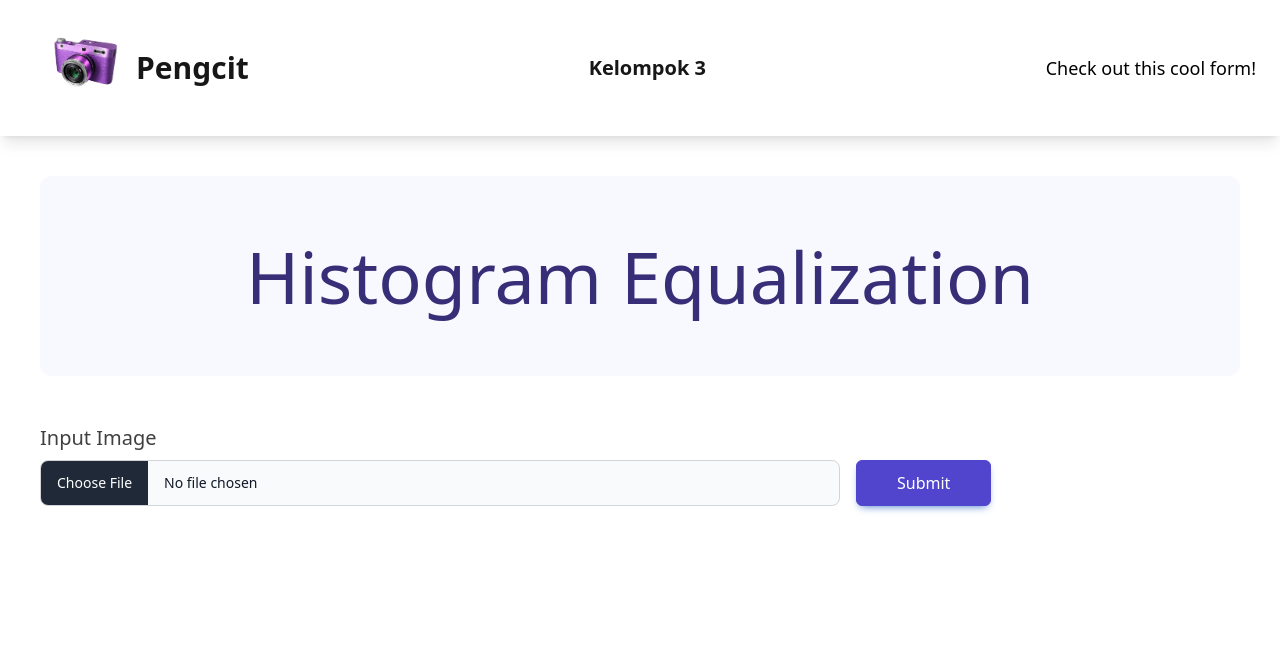
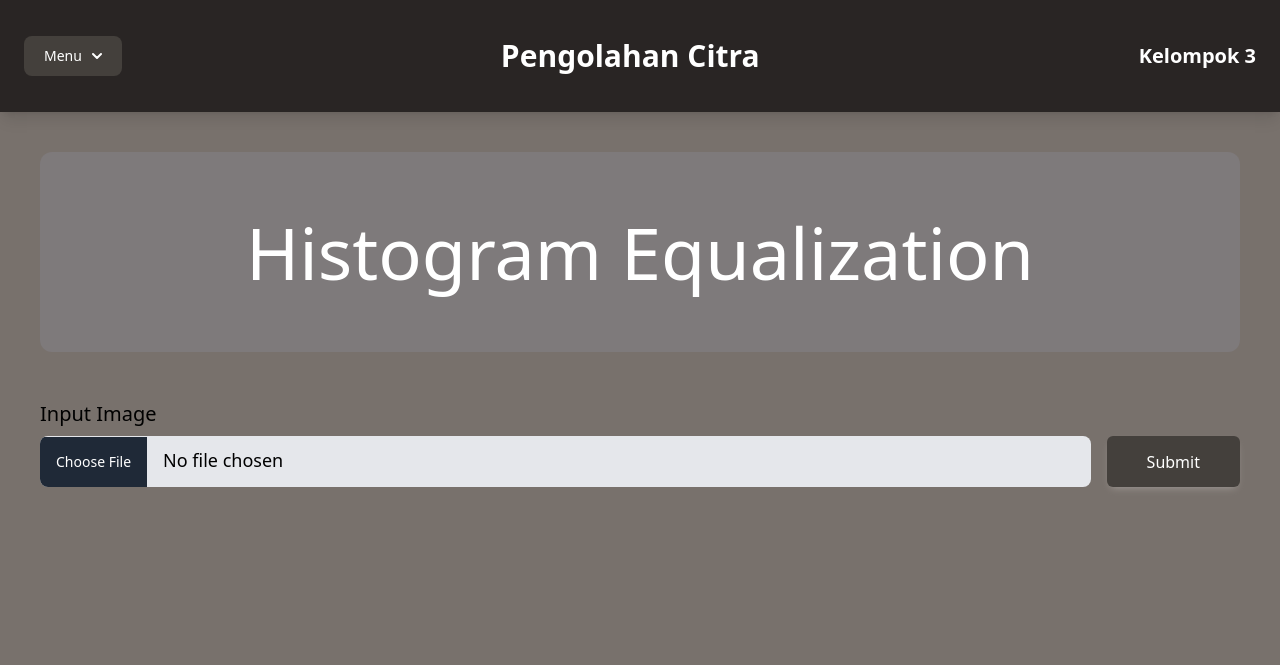
Before and after one commit to fatiyaquzza/Pengcit_Tugas1, a Flask app: page / in a window 1280 px wide. Shown: the top 665 px of the page. Run offline with Flask 3, Linux system fonts and the light colour scheme; style sheets or scripts are compiled from the project's sources; some libraries are stand-ins or nearby versions.

Commit message:
feat : mengedit navbar

```diff
--- a/app.py
+++ b/app.py
@@ -11,7 +11,7 @@ upload_folder = os.path.join('static', 'uploads')
 app.config['UPLOAD'] = upload_folder
 
 @app.route('/', methods=['GET', 'POST'])
-def upload_file():
+def histogram_equ():
     if request.method == 'POST':
         file = request.files['img']
         filename = secure_filename(file.filename)
@@ -78,33 +78,48 @@ def upload_file():
 
     return render_template('index.html')
 
+def edge_detection(img):
+    # Menerapkan deteksi tepi menggunakan algoritma Canny
+    edges = cv2.Canny(img, 100, 200)  # Anda dapat mengatur threshold sesuai kebutuhan
 
-@app.route('/blur', methods=['GET', 'POST'])
+    # Menyimpan gambar hasil deteksi tepi ke folder "static/uploads"
+    edge_image_path = os.path.join(app.config['UPLOAD'], 'edge_detected.jpg')
+    cv2.imwrite(edge_image_path, edges)
+
+    # Menghitung histogram untuk gambar hasil deteksi tepi
+    hist_edge = cv2.calcHist([edges], [0], None, [256], [0, 256])
+
+    # Normalisasi histogram
+    hist_edge /= hist_edge.sum()
+
+    # Simpan histogram hasil deteksi tepi sebagai gambar PNG
+    hist_edge_image_path = os.path.join(app.config['UPLOAD'], 'histogram_edge.png')
+    plt.figure()
+    plt.title("Edge Detection Histogram")
+    plt.xlabel("Value")
+    plt.ylabel("Frequency")
+    plt.plot(hist_edge, color='gray', label='Edge')
+    plt.legend()
+    plt.savefig(hist_edge_image_path)
+
+    return edge_image_path, hist_edge_image_path
+
+@app.route('/edge', methods=['GET', 'POST'])
 def blurWajah():
     if request.method == 'POST':
-            file = request.files['img']
-            filename = secure_filename(file.filename)
-            file.save(os.path.join(app.config['UPLOAD'], filename))
-            img_path = os.path.join(app.config['UPLOAD'], filename)
+        file = request.files['img']
+        filename = secure_filename(file.filename)
+        file.save(os.path.join(app.config['UPLOAD'], filename))
+        img_path = os.path.join(app.config['UPLOAD'], filename)
 
-            # Membaca gambar dengan OpenCV
-            img = cv2.imread(img_path)
+        # Membaca gambar dengan OpenCV
+        img = cv2.imread(img_path)
 
-            gray = cv2.cvtColor(img, cv2.COLOR_BGR2GRAY)
-            face_cascade = cv2.CascadeClassifier(cv2.data.haarcascades + 'haarcascade_frontalface_default.xml')
-            faces = face_cascade.detectMultiScale(gray, scaleFactor=1.3, minNeighbors=5, minSize=(30, 30))
+        # Memanggil fungsi edge_detection
+        edge_image_path, hist_edge_image_path = edge_detection(img)
 
-            for (x, y, w, h) in faces:
-                face_roi = img[y:y + h, x:x + w]
-                face_roi = cv2.GaussianBlur(face_roi, (23, 23), 30)
-                img[y:y + face_roi.shape[0], x:x + face_roi.shape[1]] = face_roi
+        return render_template('blur.html', img=img_path, edge=edge_image_path, histogram_edge=hist_edge_image_path)
 
-            # Simpan foto hasilnya
-            output_filename = 'hasil_blur.jpg'
-            cv2.imwrite(output_filename, img)
-
-            return render_template('blur.html', img=img_path, result_filename=output_filename)
-    # show the form, it wasn't submitted
     return render_template('blur.html')
 
 
--- a/templates/blur.html
+++ b/templates/blur.html
@@ -47,11 +47,11 @@
           </div>
 
           <div>
-            {% if result_filename %}
+            {% if edge %}
             <h4 class="text-center font-medium text-2xl text-gray-600 mb-6">
               Histogram Awal
             </h4>
-            <img src="{{ result_filename }}" class="w-[500px]" />
+            <img src="{{ edge }}" class="w-[500px]" />
             {% endif %}
           </div>
         </div>
--- a/templates/index.html
+++ b/templates/index.html
@@ -2,44 +2,59 @@
 <html lang="en">
   <head>
     <meta charset="UTF-8" />
-    <title>HOME PAGE</title>
+    <title>Histogram Equalization</title>
     <link rel="stylesheet" href="/static/css/main.css" />
+    <link rel="preconnect" href="https://fonts.googleapis.com">
+<link rel="preconnect" href="https://fonts.gstatic.com" crossorigin>
+<link href="https://fonts.googleapis.com/css2?family=Poppins:wght@300;400;500;700;800&display=swap" rel="stylesheet">
   </head>
 
-  <body class="text-lg bg">
+  <body class="text-lg bg-stone-500 font-Poppins">
+
     <nav
-      class=" flex w-full flex-wrap items-center justify-between bg-white py-3 shadow-lg mb-10 sticky top-0"
+      class=" flex w-full flex-wrap items-center justify-between bg-stone-800 text-white py-3 shadow-lg mb-10 sticky top-0"
     >
       <div
-        class="flex w-full flex-wrap items-center justify-between px-3 lg:px-6"
+        class="flex w-full flex-wrap items-center justify-between px-6 py-6 lg:px-6"
       >
-        <div class="flex items-center my-auto">
-          <img src="/static/img/logo.png" alt="logo" class="w-28">
-        <h3
-          class="text-neutral-900 hover:text-gray-900 focus:text-neutral-900 dark:bg-neutral-600 font-bold text-3xl"
-        >
-          Pengcit
-        </h3>
-        </div>
+
+<button id="dropdownDefaultButton" data-dropdown-toggle="dropdown" class="hover:text-stone-700 hover:bg-white bg-stone-700 text-white focus:ring-4 focus:outline-none focus:ring-blue-300 font-medium rounded-lg text-sm px-5 py-2.5 text-center inline-flex items-center dark:bg-blue-600 dark:hover:bg-blue-700 dark:focus:ring-blue-800" type="button">Menu<svg class="w-2.5 h-2.5 ml-2.5" aria-hidden="true" xmlns="http://www.w3.org/2000/svg" fill="none" viewBox="0 0 10 6">
+  <path stroke="currentColor" stroke-linecap="round" stroke-linejoin="round" stroke-width="2" d="m1 1 4 4 4-4"/>
+</svg></button>
+<!-- Dropdown menu -->
+<div id="dropdown" class="z-10 hidden bg-white divide-y divide-gray-100 rounded-lg shadow w-44 dark:bg-gray-700">
+  <ul class="py-2 text-sm text-gray-700 dark:text-gray-200" aria-labelledby="dropdownDefaultButton">
+    <li>
+      <a href="{{ url_for('histogram_equ') }}" class="block px-4 py-2 hover:bg-gray-100 dark:hover:bg-gray-600 dark:hover:text-white">Histogram Equalization</a>
+    </li>
+    <li>
+      <a href="{{ url_for('blurWajah') }}" class="block px-4 py-2 hover:bg-gray-100 dark:hover:bg-gray-600 dark:hover:text-white">Faces Blur In Image</a>
+    </li>
+    <li>
+      <a href="#" class="block px-4 py-2 hover:bg-gray-100 dark:hover:bg-gray-600 dark:hover:text-white">Edge Detection</a>
+    </li>
+  </ul>
+</div>
+
+      <h3 class=" font-bold text-3xl"> Pengolahan Citra </h3>
+
         <h4
-          class="text-neutral-900 hover:text-gray-900 focus:text-neutral-900 dark:bg-neutral-600 font-bold text-xl"
+          class=" font-bold text-xl"
         >
           Kelompok 3
         </h4>
-
-        <p><a href="{{ url_for('blurWajah') }}">Check out this cool form!</a></p>
       </div>
     </nav>
 
     <section>
       <h2
-        class="text-center lg:text-7xl md:text-6xl sm:text-5xl text-4xl font-medium py-16 mx-10 mb-12 bg-indigo-300 bg-opacity-10 text-indigo-900 rounded-xl"
+        class="text-center lg:text-7xl md:text-6xl sm:text-5xl text-4xl font-medium py-16 mx-10 mb-12 bg-indigo-300 bg-opacity-10 text-white rounded-xl"
       >
         Histogram Equalization
       </h2>
 
       <form
-        action="{{ url_for('upload_file') }}"
+        action="{{ url_for('histogram_equ') }}"
         enctype="multipart/form-data"
         method="POST"
         class=""
@@ -47,7 +62,7 @@
         <div class="mx-10">
           <label
             for="formFile"
-            class="mb-2 inline-block text-neutral-700 text-xl"
+            class="mb-2 inline-block text-black text-xl"
             >Input Image</label
           >
 
@@ -56,12 +71,12 @@
               name="img"
               id="img"
               type="file"
-              class="block w-2/3 text-sm text-gray-900 border border-gray-300 rounded-lg cursor-pointer bg-gray-50 file:py-4 file:text-base file:bg-gray-200 file:border-gray-200 hover:file:bg-gray-300"
+              class=" m-0 block w-full min-w-0 flex-auto cursor-pointer rounded-lg  bg-clip-padding  py-[0.32rem] font-normal leading-[2.15] bg-gray-200 text-black transition duration-300 ease-in-out file:-mx-3 file:-my-[0.32rem] file:cursor-pointer file:overflow-hidden file:rounded-none file:border-0 file:border-solid file:border-inherit file:bg-neutral-100 file:px-3 file:py-[0.32rem] file:text-neutral-700 file:transition file:duration-150 file:ease-in-out file:[border-inline-end-width:1px] file:[margin-inline-end:0.75rem] hover:file:bg-neutral-200 focus:border-primary focus:text-neutral-700 focus:shadow-te-primary focus:outline-none dark:border-neutral-600"
             />
 
             <input
               type="submit"
-              class="inline-flex items-center justify-center px-10 py-2 text-base font-medium leading-6 text-white whitespace-no-wrap bg-indigo-700 border border-indigo-700 rounded-md shadow-[0_4px_9px_-4px_#3b71ca] hover:bg-indigo-800 ml-4 hover:shadow-[0_8px_9px_-4px_rgba(59,113,202,0.3),0_4px_18px_0_rgba(59,113,202,0.2)]"
+              class="inline-flex items-center justify-center px-10 py-2 text-base font-medium leading-6 text-white whitespace-no-wrap bg-stone-700 border-stone-800 rounded-md shadow-[0_4px_9px_-4px_#a8a29e] hover:bg-stone-800 ml-4 hover:shadow-[0_8px_9px_-4px_#a8a29e,0_4px_18px_0_#a8a29e]"
             />
           </div>
         </div>
@@ -72,7 +87,7 @@
       <div class="flex justify-center">
         <div class="mr-10">
           {% if img %}
-          <h4 class="text-center font-medium text-2xl text-gray-600 mb-6">
+          <h4 class="text-center font-medium text-2xl text-white mb-6">
             Gambar Awal
           </h4>
           <img src="{{ img }}" class="w-[500px]" />
@@ -81,7 +96,7 @@
 
         <div>
           {% if histogram %}
-          <h4 class="text-center font-medium text-2xl text-gray-600 mb-6">
+          <h4 class="text-center font-medium text-2xl text-white mb-6">
             Histogram Awal
           </h4>
           <img src="{{ histogram }}" class="w-[500px]" />
@@ -92,7 +107,7 @@
       <div class="flex justify-center mt-20">
         <div class="mr-10">
           {% if img2 %}
-          <h4 class="text-center font-medium text-2xl text-gray-600 mb-6">
+          <h4 class="text-center font-medium text-2xl text-white mb-6">
             Gambar setelah Equalization
           </h4>
           <img src="{{ img2 }}" class="w-[500px]" />
@@ -101,7 +116,7 @@
 
         <div>
           {% if histogram2 %}
-          <h4 class="text-center font-medium text-2xl text-gray-600 mb-6">
+          <h4 class="text-center font-medium text-2xl text-white mb-6">
             Histogram setelah Equalization
           </h4>
           <img src="{{ histogram2 }}" class="w-[500px]" />
```
